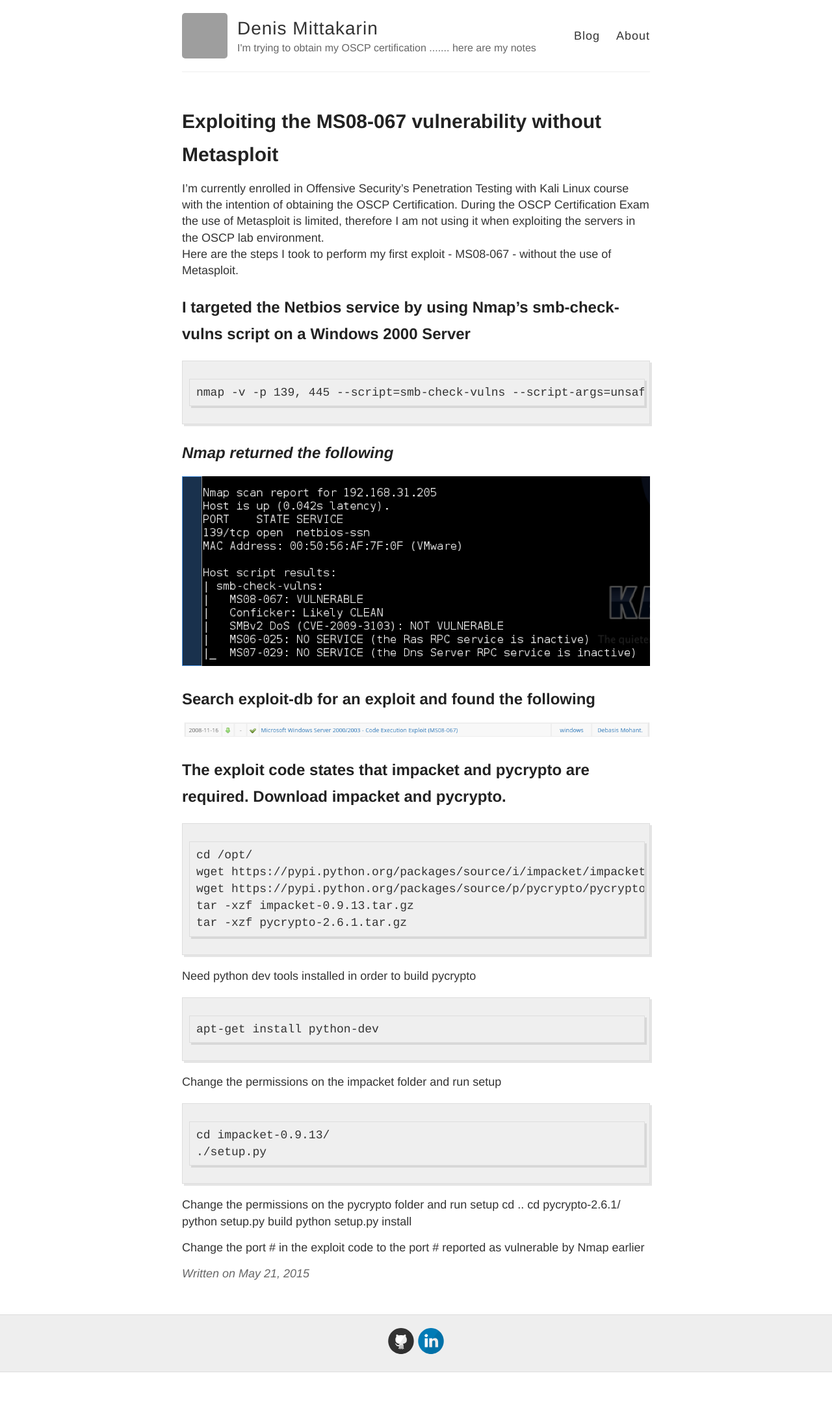
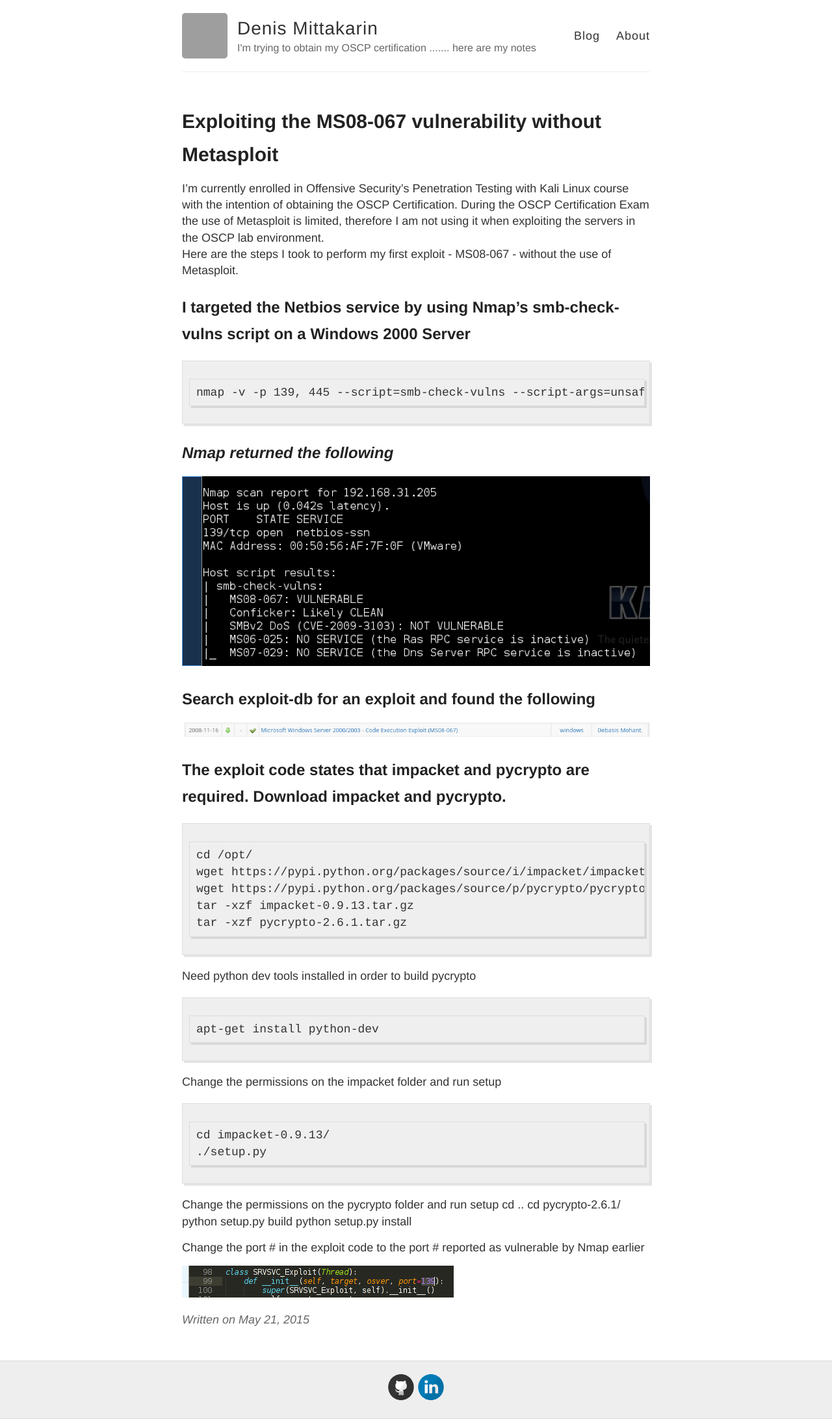
Before and after one commit to dmittakarin8/dmittakarin8.github.io, a Jekyll site: the page built from _posts/2015-5-21-Exploiting-MS08067-wo-Metasploit.md, in a window 1280 px wide. Shown: the whole page at 65% size. Built offline with Jekyll 4.4.1, drawn with Linux system fonts in a browser that asks for light colours; Markdown is read by kramdown in place of the engine named in the settings; before the commit the page ends 2112 px from its top, so only the background shows below that; grey boxes are pictures that could not be loaded.

Commit message:
Updated 2015-5-21-Exploiting-MS08067-wo-Metasploit.md

```diff
--- a/_posts/2015-5-21-Exploiting-MS08067-wo-Metasploit.md
+++ b/_posts/2015-5-21-Exploiting-MS08067-wo-Metasploit.md
@@ -51,3 +51,5 @@ Change the permissions on the pycrypto folder and run setup
     python setup.py install
 
 Change the port # in the exploit code to the port # reported as vulnerable by Nmap earlier
+
+![_config.yml]({{ site.baseurl }}/images/ms08067-exploitcodeportnumber.png)
```
